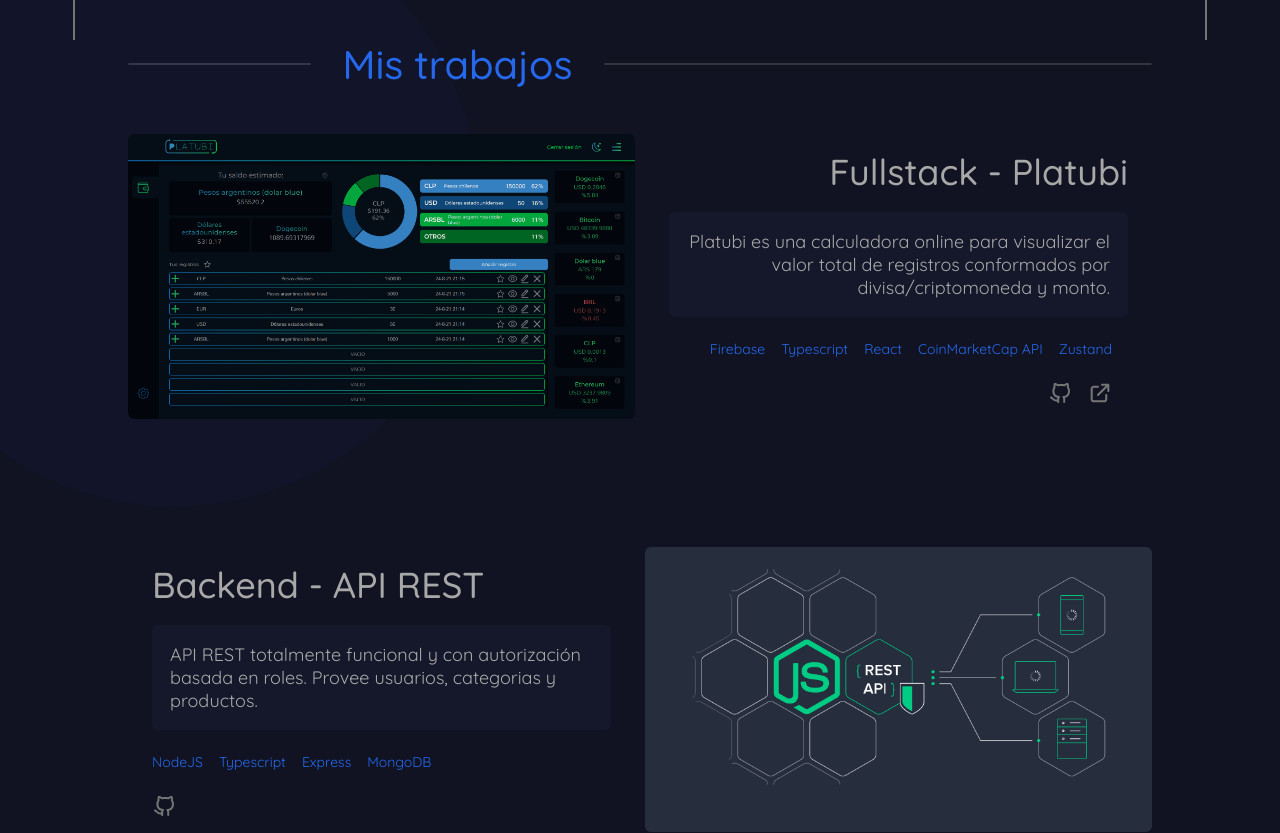
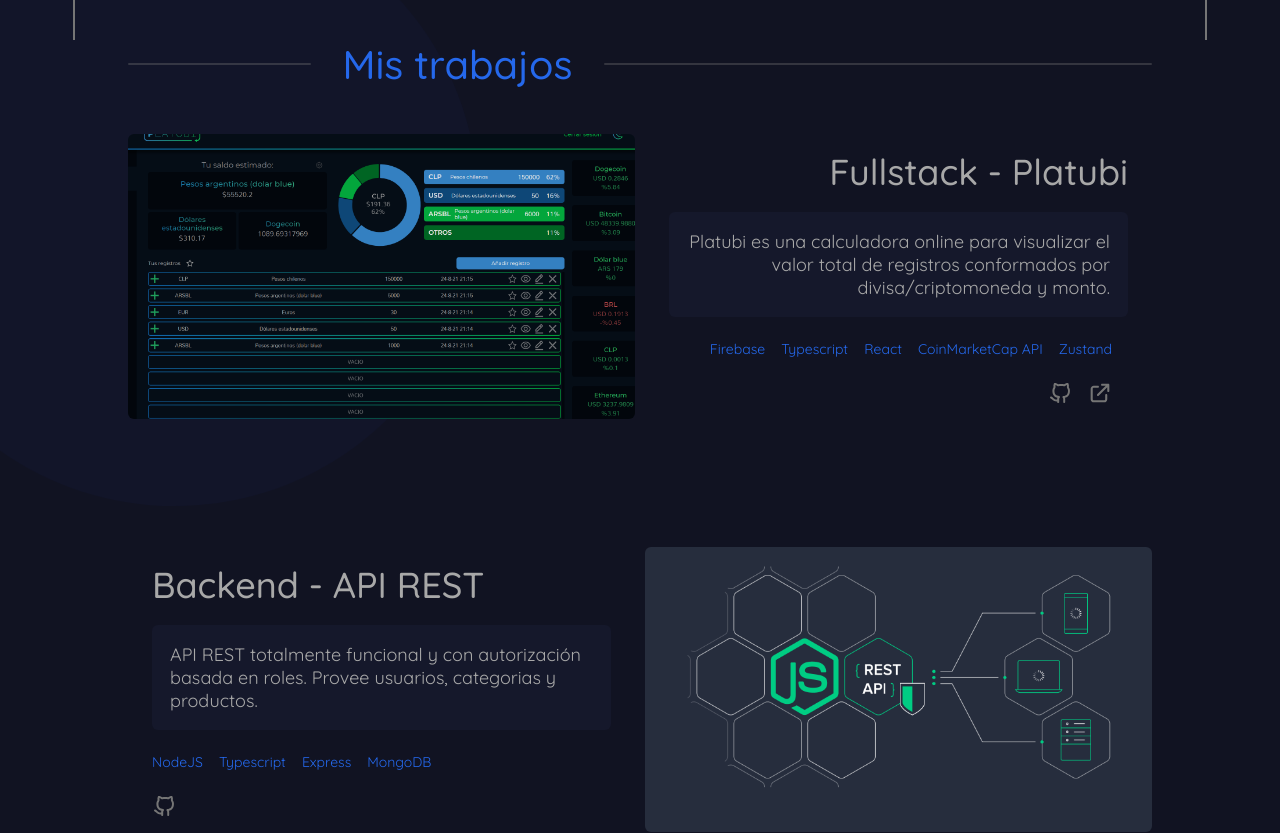
Before and after one commit to burzacoding/portfolio, a React (Create React App) app: page /curriculum.pdf in a window 1280 px wide. Shown: the part 760-1593 px from the top of the page. Built offline with nearby package versions, Linux system fonts and the light colour scheme.

Commit message:
Botones ahora andan

```diff
--- a/src/Components/Molecules/Button.tsx
+++ b/src/Components/Molecules/Button.tsx
@@ -6,7 +6,7 @@
   text: string;
   path: string;
   fontSize?: number;
-  isLink?: boolean;
+  isExternal?: boolean;
 }
 
 interface ButtonProps {
@@ -51,11 +51,11 @@
   text,
   path,
   fontSize = 24,
-  isLink = true,
+  isExternal = true,
 }) => {
-  if (isLink) {
+  if (!isExternal) {
     return (
-      <ButtonStyled fontSize={fontSize} to={path} as={Link}>
+      <ButtonStyled fontSize={fontSize} href={path}>
         {text}
       </ButtonStyled>
     );
--- a/src/Components/Molecules/SectionSeparator.tsx
+++ b/src/Components/Molecules/SectionSeparator.tsx
@@ -2,13 +2,12 @@
 
 export interface SectionSeparatorProps {
   text: string;
-  id: string;
   position: "left" | "right";
 }
 
-const SectionSeparator: React.FC<SectionSeparatorProps> = ({text, position, id}) => {
+const SectionSeparator: React.FC<SectionSeparatorProps> = ({text, position}) => {
   return (
-    <SectionSeparatorContainer position={position} id={id}>
+    <SectionSeparatorContainer position={position}>
       <HorizontalLine/>
       <Title>{text}</Title>
       <HorizontalLine/>
--- a/src/Components/Organisms/DesktopNav.tsx
+++ b/src/Components/Organisms/DesktopNav.tsx
@@ -10,16 +10,16 @@
     <DesktopNav activeBackground={activeBackground} isShown={isShown}>
       <Logo />
       <NavLinks>
-        <NavLink to="#jobs">Mis trabajos</NavLink>
-        <NavLink to="#tools">Herramientas</NavLink>
-        <NavLink to="#about">Sobre mi</NavLink>
+        <NavLink href="#jobs">Mis trabajos</NavLink>
+        <NavLink href="#tools">Herramientas</NavLink>
+        <NavLink href="#about">Sobre mi</NavLink>
       </NavLinks>
       <ButtonWrapper>
         <Button
           path="/curriculum.pdf"
           text="Curriculum"
           fontSize={20}
-          isLink={false}
+          isExternal={true}
         />
       </ButtonWrapper>
     </DesktopNav>
--- a/src/Components/Organisms/Job.tsx
+++ b/src/Components/Organisms/Job.tsx
@@ -37,7 +37,7 @@
 
   return (
     <JobContainer>
-      <ImageContainer url={imgSource} position={position} />
+      <ImageContainer url={imgSource} position={position} href={gitLink} target="_blank" rel="noreferrer" />
       <DetailsContainer url={imgSource} position={position}>
         <Title>{title}</Title>
         <Description>{description}</Description>
--- a/src/Components/Organisms/MobileDrawer.tsx
+++ b/src/Components/Organisms/MobileDrawer.tsx
@@ -42,16 +42,16 @@
   return (
     <Drawer drawerShown={drawerShown}>
       <NavLinksMobile>
-        <NavLinkMobile to="#jobs">Mis trabajos</NavLinkMobile>
-        <NavLinkMobile to="#tools">Herramientas</NavLinkMobile>
-        <NavLinkMobile to="#about">Sobre mi</NavLinkMobile>
+        <NavLinkMobile href="#jobs">Mis trabajos</NavLinkMobile>
+        <NavLinkMobile href="#tools">Herramientas</NavLinkMobile>
+        <NavLinkMobile href="#about">Sobre mi</NavLinkMobile>
       </NavLinksMobile>
       <ButtonWrapperNav>
         <Button
           path="/curriculum.pdf"
           text="Curriculum"
           fontSize={20}
-          isLink={false}
+          isExternal={true}
         />
       </ButtonWrapperNav>
     </Drawer>
--- a/src/Components/Sections/AboutMe.tsx
+++ b/src/Components/Sections/AboutMe.tsx
@@ -3,8 +3,8 @@
 
 const AboutMe = () => {
   return (
-    <AboutContainer>
-      <SectionSeparator text="Sobre mí" position="right" id="#about" />
+    <AboutContainer id="about">
+      <SectionSeparator text="Sobre mí" position="right" />
       <AboutContent>
         <Body>
           Hola! Me llamo César Pintos y soy un Full Stack Web Developer. Me fascina todo lo que tenga que ver con programación, y me encanta desarrollar sistemas robustos o páginas hermosas que demuestren mi habilidad, que las cosas me salgan bien es mi meta en todos mis trabajos. Cuando no estoy programando, estoy escuchando música, leyendo documentación, tomando café o simplemente disfrutando el presente.
--- a/src/Components/Sections/Home.tsx
+++ b/src/Components/Sections/Home.tsx
@@ -14,12 +14,18 @@
       <NameTitle>César Pintos</NameTitle>
       <AccentTitle>desarrollo software a medida.</AccentTitle>
       <Subtitle>
-        Soy un desarrollador web con experiencia desarrollando desde paginas ecommerce hasta sistemas robustos
-        y seguros a medida para todo tipo de clientes.
+        Soy un desarrollador web con experiencia desarrollando desde paginas
+        ecommerce hasta sistemas robustos y seguros a medida para todo tipo de
+        clientes.
       </Subtitle>
       <ButtonsWrapper>
-        <Button text="Ver trabajos" path="#jobs" fontSize={20} />
-        <Button text="Curriculum" path="/curriculum.pdf" isLink={false} fontSize={20} />
+        <Button
+          text="Ver trabajos"
+          path="#jobs"
+          fontSize={20}
+          isExternal={false}
+        />
+        <Button text="Curriculum" path="/curriculum.pdf" fontSize={20} />
       </ButtonsWrapper>
     </SectionWrapper>
   );
--- a/src/Components/Sections/Works.tsx
+++ b/src/Components/Sections/Works.tsx
@@ -7,8 +7,8 @@
 
 const Works = () => {
   return (
-    <JobSectionContainer>
-      <SectionSeparator text="Mis trabajos" position="left" id="#jobs" />
+    <JobSectionContainer id="jobs">
+      <SectionSeparator text="Mis trabajos" position="left" />
       <Separator height={36} width={16} />
       <Jobs obj={PlatubiJob} />
       <Separator height={36} width={16} />
--- a/src/styles/organisms/Job.ts
+++ b/src/styles/organisms/Job.ts
@@ -22,11 +22,12 @@
   } ;
 `;
 
-export const ImageContainer = styled.div<imageProps & side>`
+export const ImageContainer = styled.a<imageProps & side>`
   display: none;
   @media screen and (min-width: 768px) {
     height: auto;
     width: 100%;
+    position: relative;
     overflow: hidden;
     aspect-ratio: 16/9;
     min-height: 200px;
@@ -36,9 +37,15 @@
     border-radius: 6px;
     background-image: url(${(p) => p.url});
     background-position: center;
-    background-size: cover;
+    background-size: 110%;
     background-repeat: no-repeat;
     display: block;
+    cursor: pointer;
+    z-index: 1;
+    transition: background-size 0.2s;
+    &:hover {
+      background-size: 115%;
+    }
   } ;
 `;
 
--- a/src/styles/organisms/Nav.ts
+++ b/src/styles/organisms/Nav.ts
@@ -117,7 +117,7 @@
   height: 42px;
 `;
 
-export const NavLink = styled(BaseLink)`
+export const NavLink = styled.a`
   color: ${(p) => p.theme.lightblue};
   height: 28px;
   font-weight: 500;
@@ -126,6 +126,7 @@
   margin-right: 32px;
   text-align: center;
   display: block;
+  text-decoration: none;
   transition: transform 0.3s;
   @media screen and (min-width: 1281px) {
     font-size: 22px;
```
